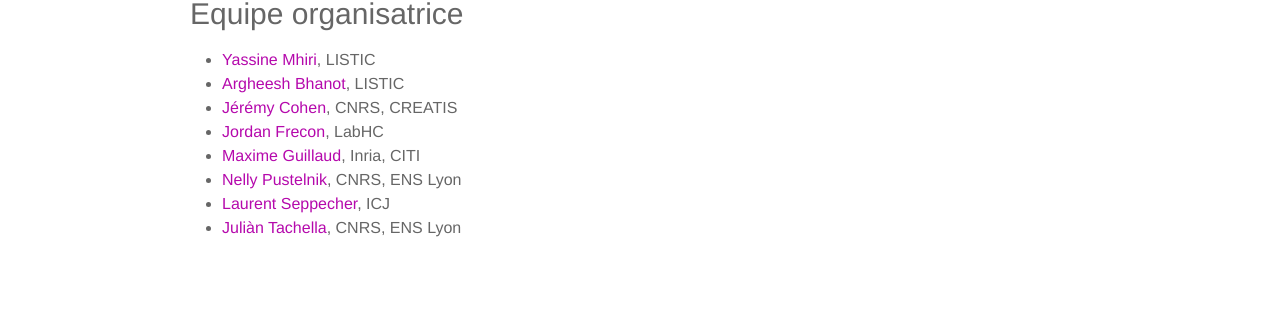
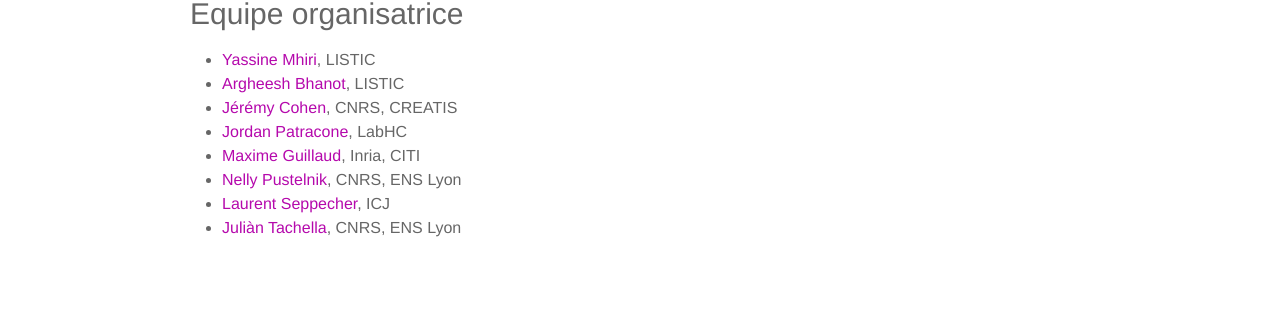
Before and after one commit to popils-day/popils-day.github.io, a Jekyll site: the page built from _pages/00_home.md, in a window 1280 px wide and 900 px high, scrolled down 918 px. Shown: the part 504-819 px from the top of the window. Built offline with Jekyll 4.4.1, drawn with Linux system fonts in a browser that asks for light colours; nearby versions of some CDN libraries.

Commit message:
Change name Jordan

```diff
--- a/_pages/00_home.md
+++ b/_pages/00_home.md
@@ -56,7 +56,7 @@
   <li><a href="https://y-mhiri.github.io/">Yassine Mhiri</a>, LISTIC</li>
   <li><a href="https://argheesh.github.io/">Argheesh Bhanot</a>, LISTIC</li>
   <li><a href="https://jeremy-e-cohen.jimdofree.com/">Jérémy Cohen</a>, CNRS, CREATIS</li>
-  <li><a href="https://jordan-frecon.com/">Jordan Frecon</a>, LabHC</li>
+  <li><a href="https://jordan-frecon.com/">Jordan Patracone</a>, LabHC</li>
   <li><a href="https://maximeguillaud.github.io/">Maxime Guillaud</a>, Inria, CITI</li>
   <li><a href="http://perso.ens-lyon.fr/nelly.pustelnik/">Nelly Pustelnik</a>, CNRS, ENS Lyon</li>
   <li><a href="http://math.univ-lyon1.fr/~seppecher/">Laurent Seppecher</a>, ICJ</li>
```
